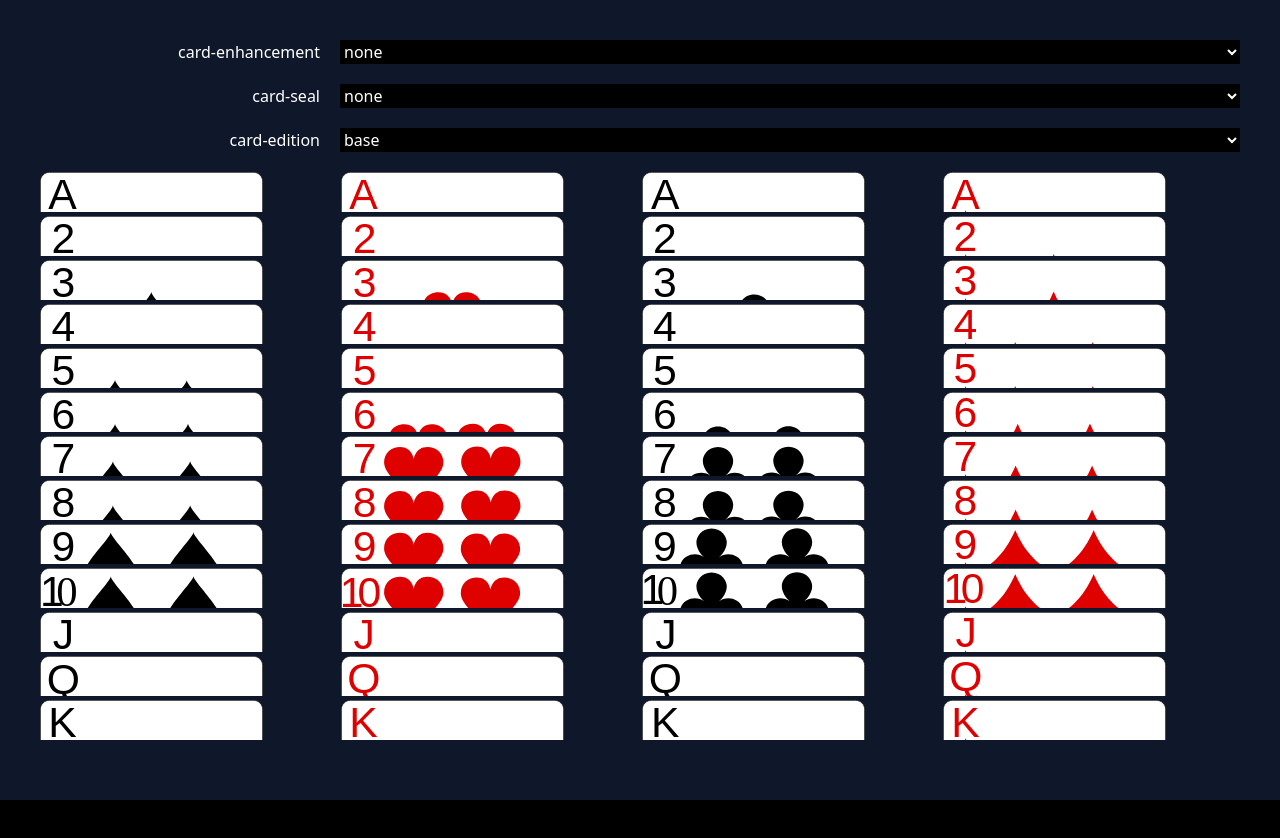
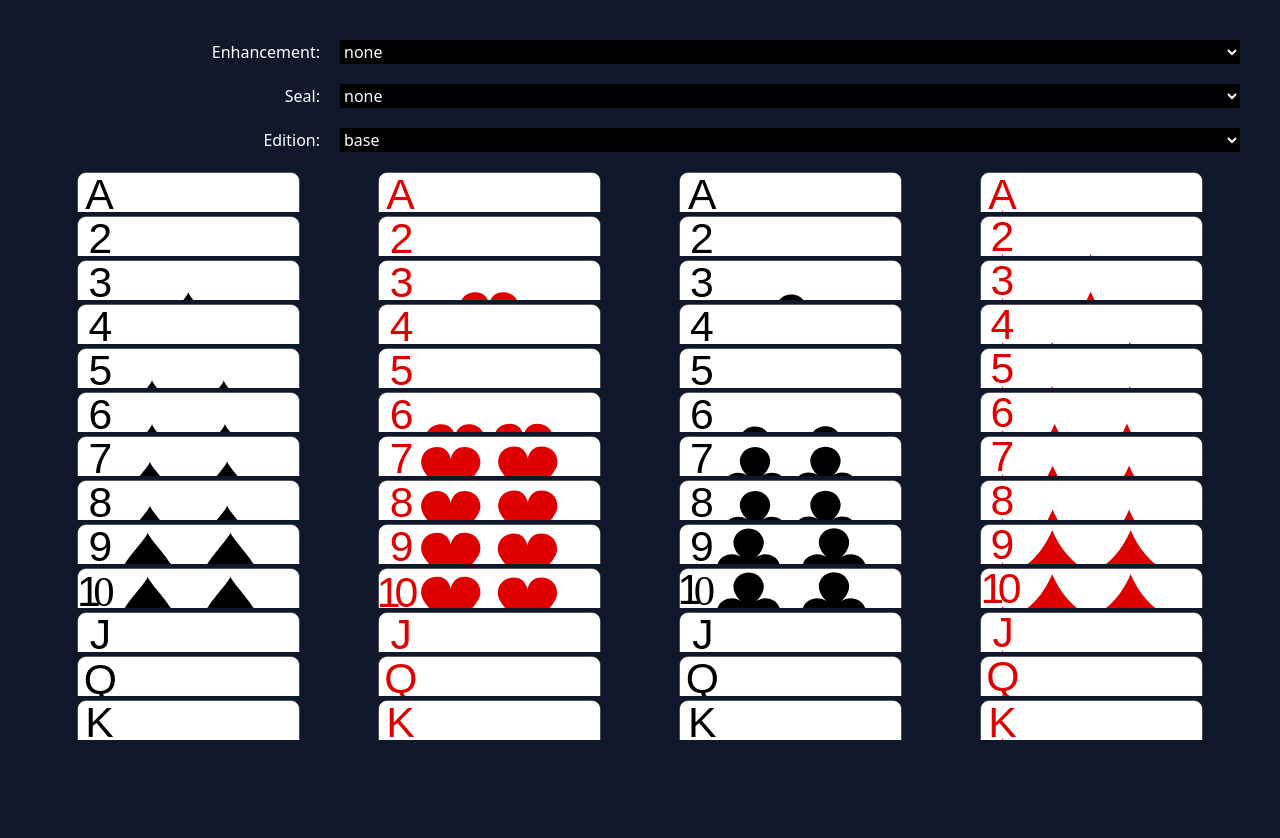
Before and after one commit to ionxeph/balatro-calculator, a React (Vite) app: page / in a window 1280 px wide. Both pictures are taken after a click on the button "Add card". Shown: the top 838 px of the page. Before the commit the page ends 800 px from the top, so only its background shows below. Built offline with nearby package versions, Linux system fonts and the light colour scheme.

Commit message:
minor styling

```diff
--- a/src/App.tsx
+++ b/src/App.tsx
@@ -10,7 +10,7 @@ function App() {
   const [selectorOpen, setSelectorOpen] = useState(false);
 
   return (
-    <div>
+    <div className="flex flex-col items-center">
       <div className="text-white h-40 mb-10 text-center">
         {hand && hand.cards.length > 0 && (
           <>
@@ -19,7 +19,7 @@ function App() {
           </>
         )}
       </div>
-      <div className="grid grid-cols-5 grid-rows-2 gap-y-10 h-96">
+      <div className="grid grid-cols-5 grid-rows-2 gap-y-10 h-96 w-[600px]">
         {hand &&
           hand.cards.map((card, i) => {
             return (
--- a/src/card-selector/card-selector.tsx
+++ b/src/card-selector/card-selector.tsx
@@ -12,7 +12,7 @@ const diamondsAce = 40;
 const aceIds = [spadesAce, heartsAce, clubsAce, diamondsAce];
 
 const getCardButton = (key: number, card: PokerCard, onClick: () => void) => (
-  <button className="h-10 overflow-hidden" key={key} onClick={onClick}>
+  <button className="h-10 overflow-hidden justify-self-center" key={key} onClick={onClick}>
     <img src={`./card-images/${card.getImageName()}`} className="max-h-none" />
   </button>
 );
@@ -27,7 +27,7 @@ const createDropdown = (
   label: string,
   value: Enhancement | Edition | Seal,
   options: Enhancement[] | Edition[] | Seal[],
-  onSelect: (e: ChangeEvent) => void,
+  onSelect: (e: ChangeEvent) => void
 ) => (
   <div className="mb-5 grid grid-cols-8">
     <label htmlFor={id} className="text-white mr-5 col-span-2 text-right">
@@ -61,31 +61,31 @@ function CardSelector({ open, onSelect }: { open: boolean; onSelect: (card: Poke
   };
 
   return (
-    <dialog open={open} className="p-10 top-0 w-full h-lvh absolute bg-slate-900">
+    <dialog open={open} className="p-10 top-0 w-full absolute bg-slate-900">
       <div>
         {createDropdown(
+          'card-enhancement',
           'Enhancement:',
-          'card-enhancement',
           enhancement,
           ['none', 'bonus', 'mult', 'wild', 'glass', 'lucky'],
           (e: ChangeEvent) => {
             setEnhancement((e.target as HTMLOptionElement).value as Enhancement);
-          },
+          }
         )}
-        {createDropdown('Seal:', 'card-seal', seal, ['none', 'red', 'gold'], (e: ChangeEvent) => {
+        {createDropdown('card-seal', 'Seal:', seal, ['none', 'red', 'gold'], (e: ChangeEvent) => {
           setSeal((e.target as HTMLOptionElement).value as Seal);
         })}
         {createDropdown(
+          'card-edition',
           'Edition:',
-          'card-edition',
           edition,
           ['base', 'foil', 'holographic', 'polychrome'],
           (e: ChangeEvent) => {
             setEdition((e.target as HTMLOptionElement).value as Edition);
-          },
+          }
         )}
       </div>
-      <div className="grid grid-cols-4 gap-1">
+      <div className="grid grid-cols-4 gap-1 pb-20">
         {aceIds.map((aceId) => (
           <div key={aceId} className="grid grid-rows gap-1">
             {new Array(13).fill(0).map((_, i) => {
```
